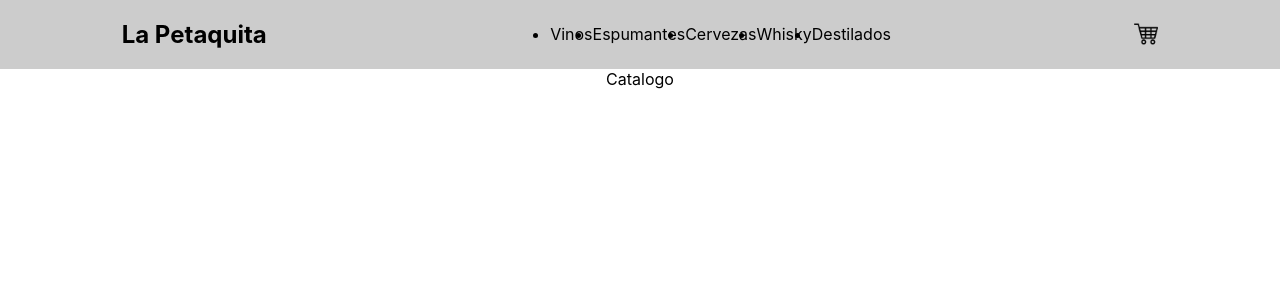
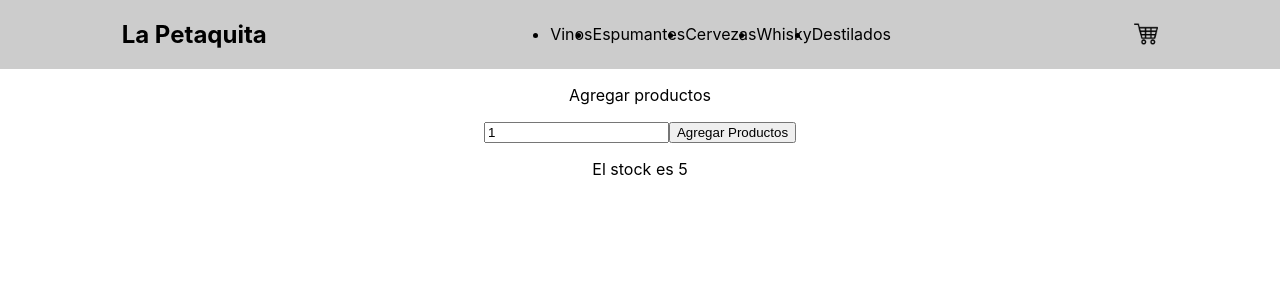
Before and after one commit to cecimol/Mie-com, a React (Create React App) app: page / in a window 1280 px wide. Shown: the top 300 px of the page. Built offline with nearby package versions, Linux system fonts and the light colour scheme.

Commit message:
Agregue ItemsCount

```diff
--- a/src/components/ItemListContainer/itemListContainer.js
+++ b/src/components/ItemListContainer/itemListContainer.js
@@ -1,3 +1,19 @@
+import {useState} from 'react'
+import { ItemsCount } from '../ItemsCount/itemsCount'
 export const ItemListContainer = () => {
-    return (<div>Catalogo</div>)
+    const [stock, setStock] = useState(5)
+    const handleAgregar = (number) => {
+        if (number <= stock){
+            setStock(stock-number)
+        }
+    }
+    return(
+        <ItemsCount stock={stock} initial={1} onAdd={handleAgregar} />
+    )
+
+
+
+
+
+
 }
--- /dev/null
+++ b/src/components/ItemsCount/itemsCount.js
@@ -0,0 +1,24 @@
+import {useState} from 'react'
+export const ItemsCount = ({stock, initial, onAdd}) => {
+    const [number, setNumber] = useState(initial)
+
+    return(
+        <div className=''>
+            <label htmlFor='number'>
+                <p>Agregar productos</p>
+            </label>
+            <input
+                id='number'
+                type='text'
+                value={number}
+                onChange={(e) => setNumber(e.target.value)}
+            />
+            <button
+                onClick={() => onAdd(number)}
+            >
+                Agregar Productos
+            </button>
+            <p>El stock es {stock}</p>
+        </div>
+    )
+}
```
Also changed, not shown: src/components/ItemListContainer/ItemListContainer.css (added).
